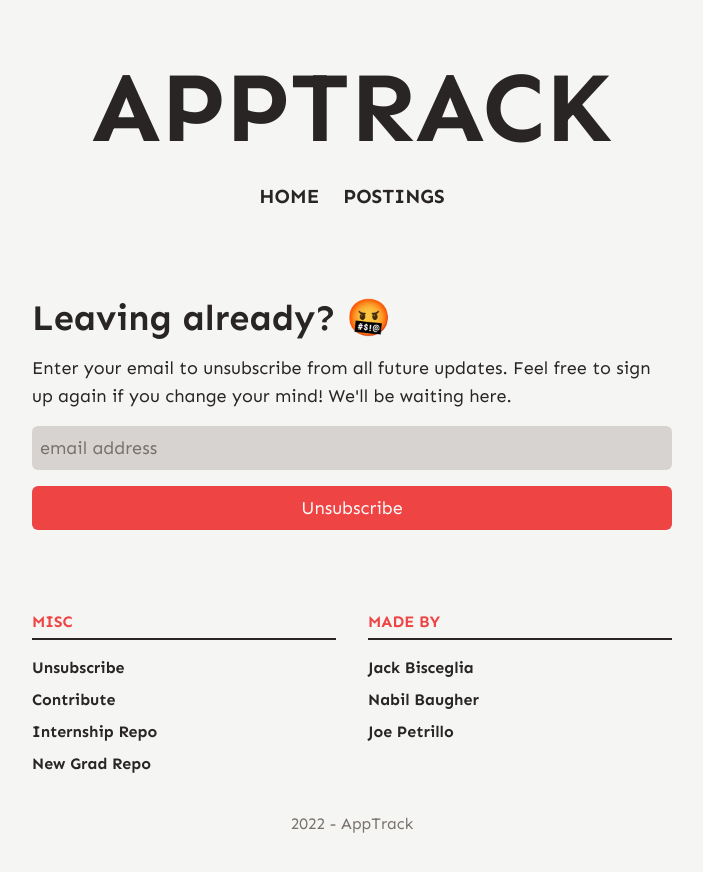
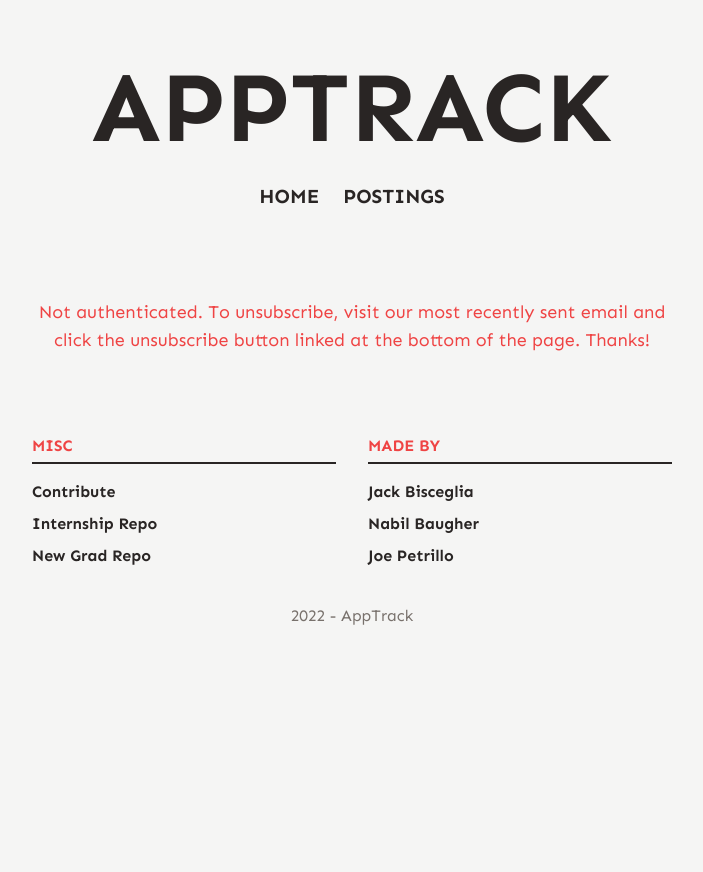
Before and after one commit to jackbisceglia/apptrack, a React (Vite) app in the folder tokyo/: page /unsubscribe in a window 1280 px wide. Shown: the top 872 px of the page, without its empty margins (288-991 px from the left). After the commit the page ends 800 px from the top, so only its background shows below. Built offline with nearby package versions, Linux system fonts and the light colour scheme.

Commit message:
fix: last commit broken. Protect unsubscribe route

```diff
--- a/tokyo/src/Footer.tsx
+++ b/tokyo/src/Footer.tsx
@@ -12,14 +12,14 @@
               MISC
             </h2>
             <ul>
-              <li>
+              {/* <li>
                 <Link
                   className="block rounded-md p-1 pl-0 transition-[padding] duration-150 ease-out hover:bg-red-500 hover:pl-2 hover:text-stone-50"
                   to="/unsubscribe"
                 >
                   Unsubscribe
                 </Link>
-              </li>
+              </li> */}
               <li>
                 <a
                   className="block rounded-md p-1 pl-0 transition-[padding] duration-150 ease-out hover:bg-red-500 hover:pl-2 hover:text-stone-50"
--- a/tokyo/src/routes/Unsubscribe.tsx
+++ b/tokyo/src/routes/Unsubscribe.tsx
@@ -2,10 +2,33 @@
 import { useParams } from "react-router-dom";
 import { API } from "../utils/constants";
 
+type UnsubscribeProps = {
+  authenticated: boolean;
+};
+
+type UnsubscribeHandlerProps = {
+  userId: string;
+};
+
 export default function Unsubscribe() {
+  const { userId } = useParams();
+
+  return (
+    <div className="px-4">
+      <div className="mx-auto max-w-screen-sm">
+        {userId?.length ? (
+          <UnsubscribeHandler userId={userId} />
+        ) : (
+          <AuthFailure />
+        )}
+      </div>
+    </div>
+  );
+}
+
+function UnsubscribeHandler({ userId }: UnsubscribeHandlerProps) {
   const [email, setEmail] = useState("");
   const [status, setStatus] = useState("");
-  const { userId } = useParams();
 
   function handleEmailChange(e: React.ChangeEvent<HTMLInputElement>) {
     setEmail(e.currentTarget.value);
@@ -16,11 +39,6 @@
 
     if (email === "") {
       setStatus("Missing Email Address");
-      return;
-    }
-
-    if (!userId) {
-      setStatus("Can't unsubscribe.");
       return;
     }
 
@@ -35,9 +53,12 @@
         }),
       });
       const data = await response.json();
+      console.log(data);
       if (data.Success) {
         setEmail("");
         setStatus("Successfully Unsubscribed!");
+      } else {
+        setStatus(`Error Unsubscribing! ${data.ServerError}`);
       }
     } catch (error) {
       setStatus("Something went wrong. Try again later.");
@@ -46,8 +67,7 @@
   }
 
   return (
-    <div className="px-4">
-      <div className="mx-auto max-w-screen-sm">
+    <>
       <h2 className="mb-4 text-4xl font-bold">Leaving already? 🤬</h2>
       <p className="mb-4 text-lg">
         Enter your email to unsubscribe from all future updates. Feel free to
@@ -76,7 +96,15 @@
           {status}
         </p>
       )}
-      </div>
-    </div>
+    </>
   );
 }
+
+function AuthFailure() {
+  return (
+    <h1 className="text-center text-lg text-red-500">
+      Not authenticated. To unsubscribe, visit our most recently sent email and
+      click the unsubscribe button linked at the bottom of the page. Thanks!
+    </h1>
+  );
+}
```
Lines whose indentation alone changed are shown as unchanged.
